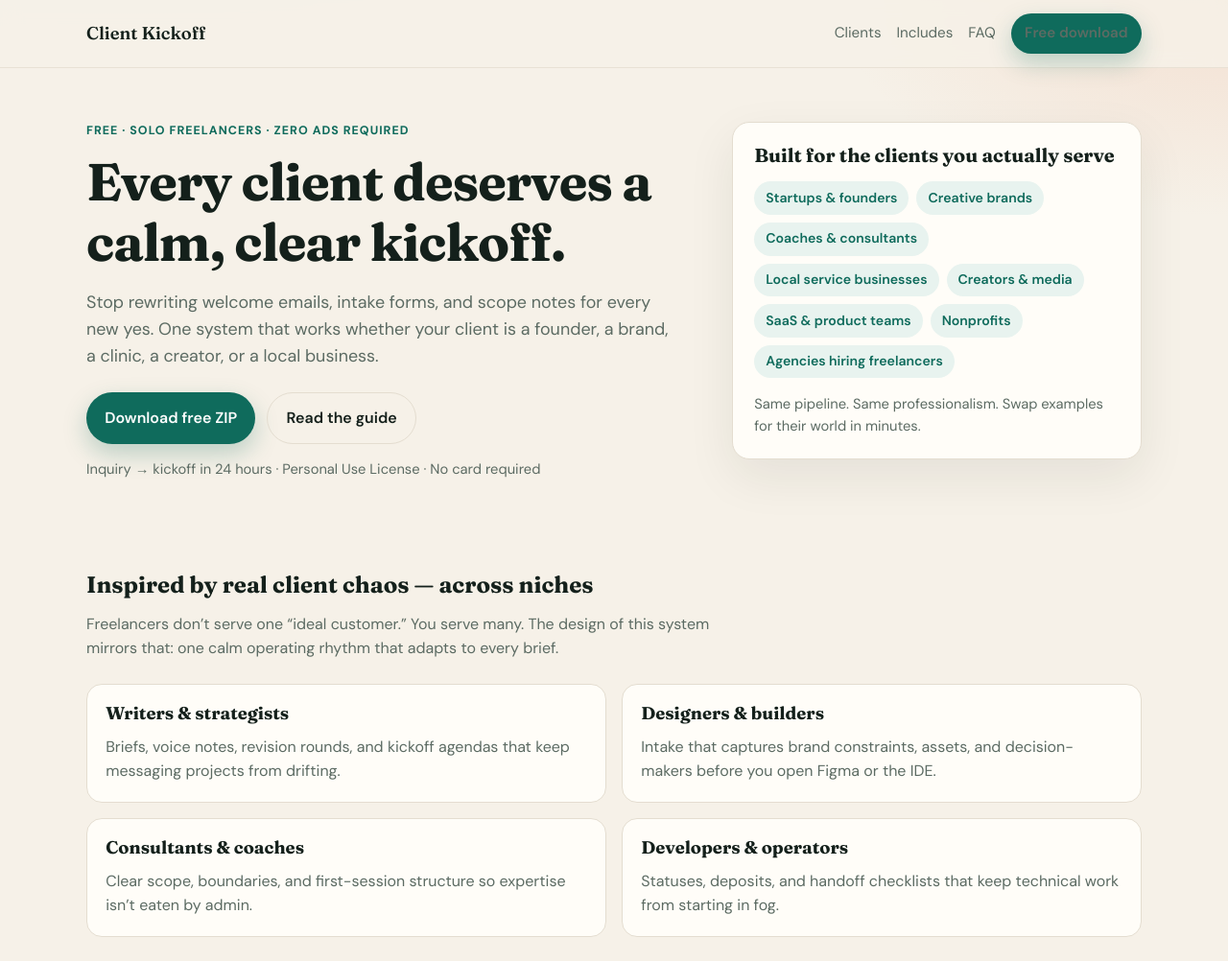
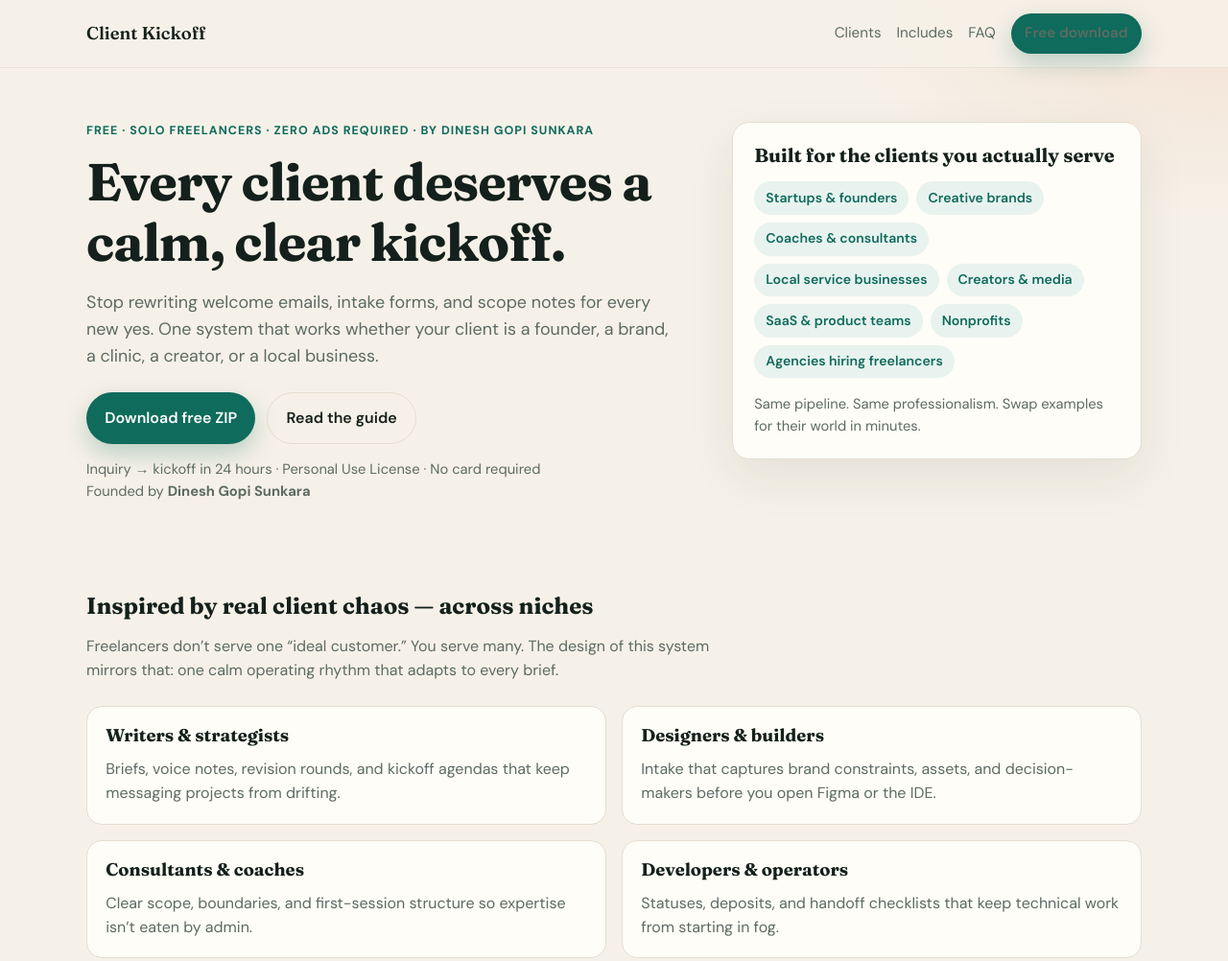
Before and after one commit to sunkara1111/client-kickoff-system-free, a plain HTML site: page index.html in a window 1280 px wide. Shown: the top 1002 px of the page at 96% size. Drawn offline with Linux system fonts and the light colour scheme.

Commit message:
Credit founder Dinesh Gopi Sunkara on landing page

```diff
--- a/index.html
+++ b/index.html
@@ -27,14 +27,14 @@
     <section class="hero">
       <div class="wrap hero-grid">
         <div>
-          <p class="eyebrow">Free · Solo freelancers · Zero ads required</p>
+          <p class="eyebrow">Free · Solo freelancers · Zero ads required · By Dinesh Gopi Sunkara</p>
           <h1>Every client deserves a calm, clear kickoff.</h1>
           <p class="lede">Stop rewriting welcome emails, intake forms, and scope notes for every new yes. One system that works whether your client is a founder, a brand, a clinic, a creator, or a local business.</p>
           <div class="cta-row">
             <a class="btn" href="https://raw.githubusercontent.com/sunkara1111/client-kickoff-system-free/main/Client-Kickoff-System.zip">Download free ZIP</a>
             <a class="btn btn-ghost" href="https://github.com/sunkara1111/client-kickoff-system-free/blob/main/01-product-Client-Kickoff-System.md">Read the guide</a>
           </div>
-          <p class="fine">Inquiry → kickoff in 24 hours · Personal Use License · No card required</p>
+          <p class="fine">Inquiry → kickoff in 24 hours · Personal Use License · No card required<br />Founded by <strong>Dinesh Gopi Sunkara</strong></p>
         </div>
         <aside class="hero-card" aria-label="Client spectrum">
           <h2>Built for the clients you actually serve</h2>
@@ -136,7 +136,7 @@
 
   <footer class="footer">
     <div class="wrap">
-      <p>© 2026 Client Kickoff System. Free Personal Use License included in the download.</p>
+      <p>© 2026 Client Kickoff System · Founded by <strong>Dinesh Gopi Sunkara</strong>. Free Personal Use License included in the download.</p>
       <p class="muted">Not affiliated with Notion, OpenAI, Anthropic, or Gumroad. Names used descriptively only. No earnings guaranteed.</p>
     </div>
   </footer>
```
